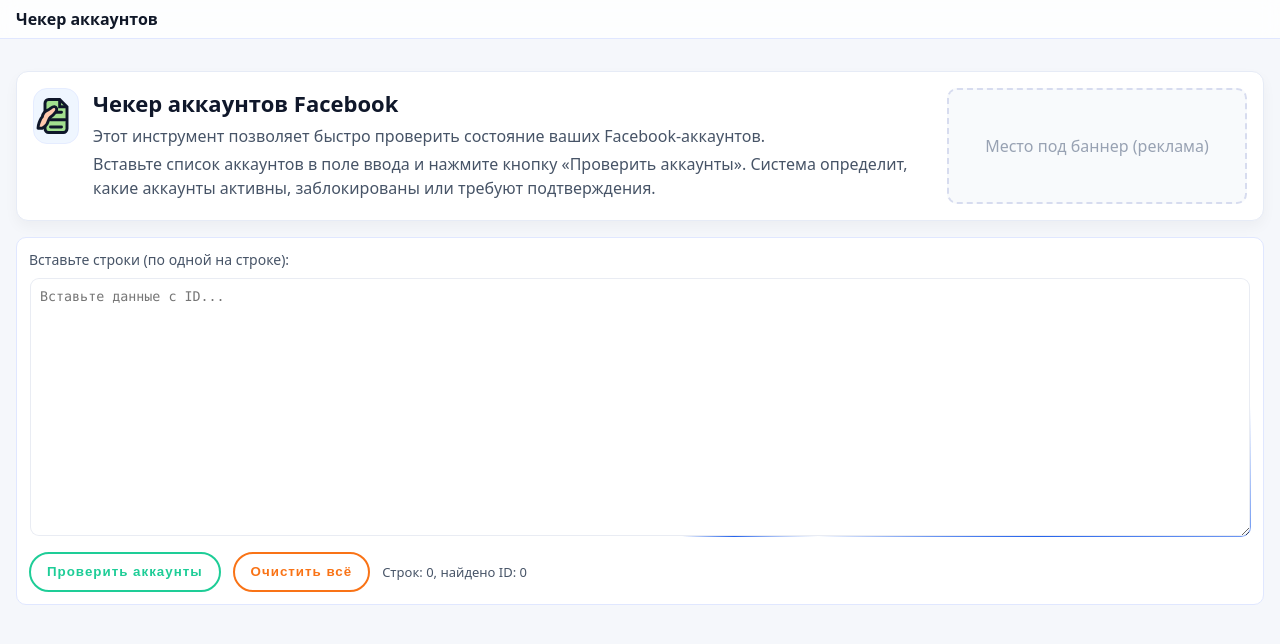
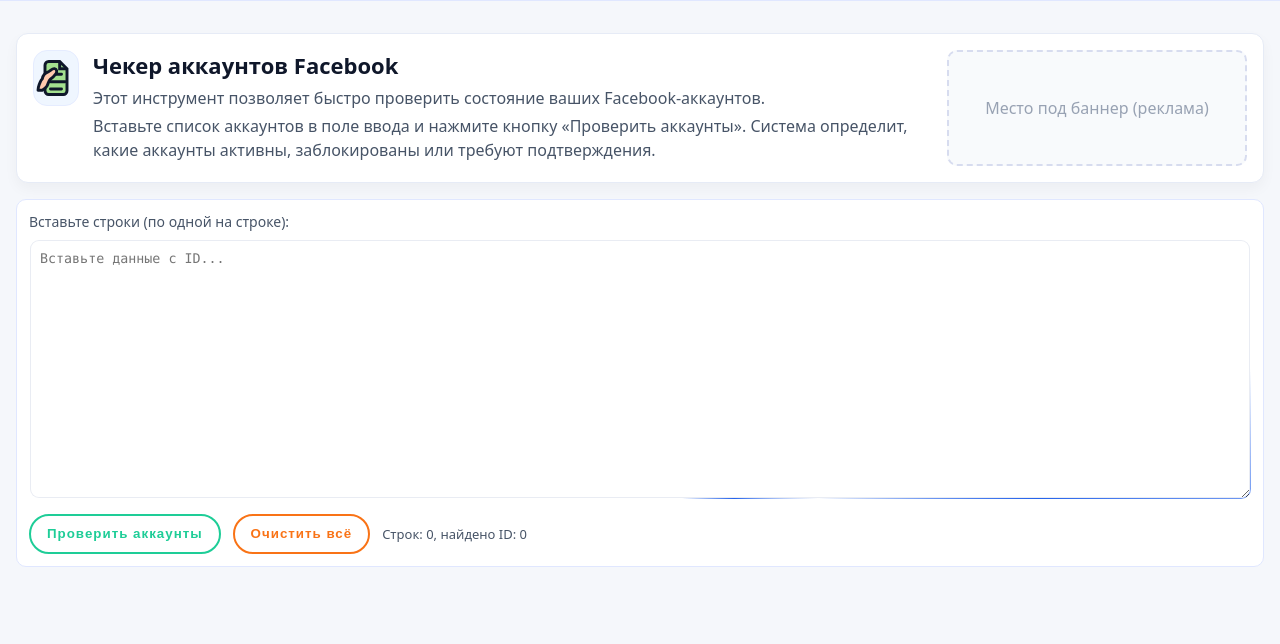
Before and after one commit to Ivan14044/checker_account_fb, a website: page public/index.html in a window 1280 px wide. Drawn offline with Linux system fonts and the light colour scheme.

Commit message:
ui: remove top header text 'Р§РµРєРµСЂ Р°РєРєР°СѓРЅС‚РѕРІ'

```diff
--- a/public/index.html
+++ b/public/index.html
@@ -8,12 +8,7 @@
     <link rel="stylesheet" href="styles.css?v=20251030-2" />
   </head>
   <body>
-    <header class="topbar">
-      <div class="topbar-inner">
-        <div class="topbar-brand"><strong>Чекер аккаунтов</strong></div>
-        <div class="topbar-actions"></div>
-      </div>
-    </header>
+    <header class="topbar"></header>
     <div id="preloader" class="preloader">
       <svg viewBox="0 0 100 100" aria-hidden="true">
         <g fill="none" stroke="#fff" stroke-linecap="round" stroke-linejoin="round" stroke-width="6">
```
